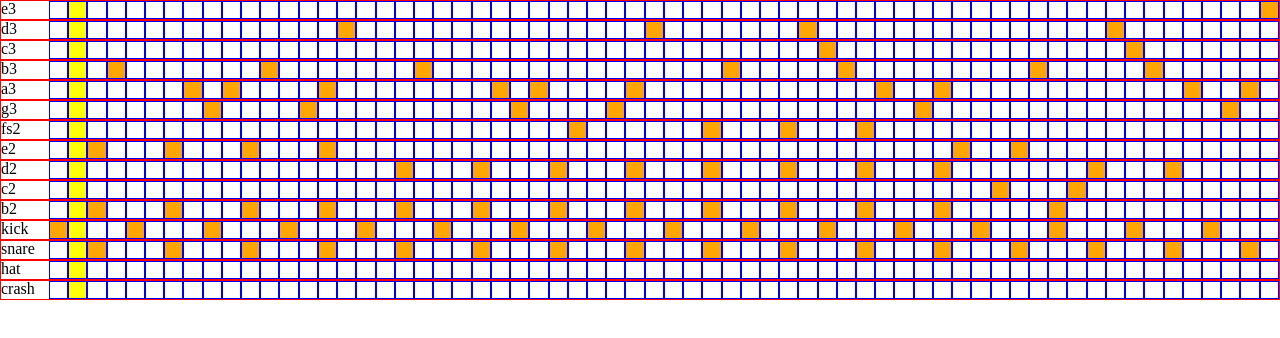
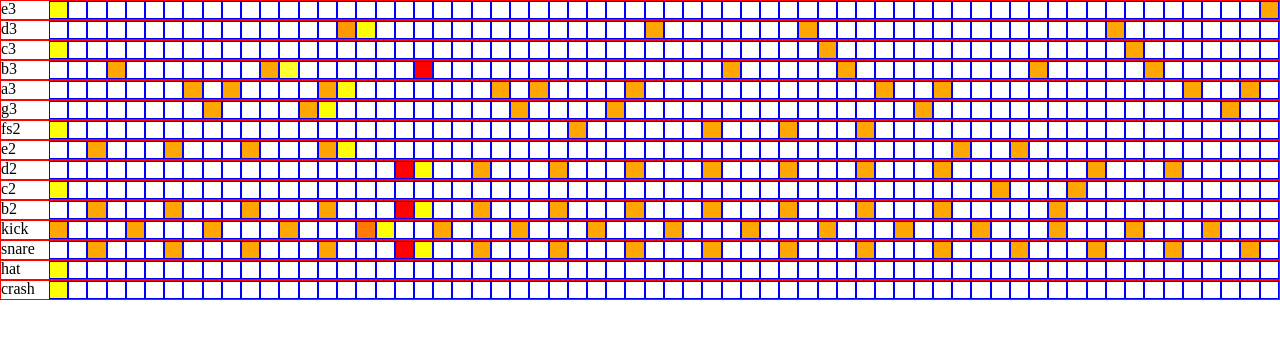
Before and after one commit to hanhee-song/marble_machine, a React (Create React App) app: page / in a window 1280 px wide. Shown: the top 338 px of the page. Built offline with nearby package versions, Linux system fonts and the light colour scheme.

Commit message:
finish optimizing line rendering conditionals to max efficiency

```diff
--- a/src/components/line.jsx
+++ b/src/components/line.jsx
@@ -14,10 +14,23 @@ class Line extends React.Component {
     this.updateNotes = this.updateNotes.bind(this);
   }
 
-  shouldComponentUpdate() {
-    console.log(this.props.currentBeat % 2);
-    return this.props.currentBeat % 2 !== 0;
-    // return true;
+  shouldComponentUpdate(nextProps, nextState) {
+    // It should update only when
+    // 1. props' currentBeat is even
+    // 2. && there is a truthy value at this.state.line at prop's current beat
+    // 3. Even if the above two don't hold, we should update
+      // if the previous beat's was truthy
+
+    return (
+      (
+        nextProps.currentBeat % 2 === 0
+        && this.state.line[Math.floor(nextProps.currentBeat / 2)]
+      ) ||
+      (
+        this.props.currentBeat % 2 === 1
+        && this.state.line[Math.floor(this.props.currentBeat / 2)]
+      )
+    );
   }
 
   componentDidMount() {
@@ -30,8 +43,7 @@ class Line extends React.Component {
 
   renderSquares() {
     return this.state.line.map((bool, i) => {
-      const halfBeat = Math.floor(this.props.currentBeat / 2);
-      const current = halfBeat === i ? "current" : "";
+      const current = Math.floor(this.props.currentBeat / 2) === i ? "current" : "";
       const active = bool ? "active" : "";
       return (
         <div className={`line-square wide ${current} ${active}`}
--- a/src/components/soundboard.jsx
+++ b/src/components/soundboard.jsx
@@ -8,7 +8,7 @@ class Soundboard extends React.Component {
     this.state = {
       currentBeat: 0,
       interval: null,
-      tempo: 1050,
+      tempo: 105,
       mm: 128,
     };
   }
```
